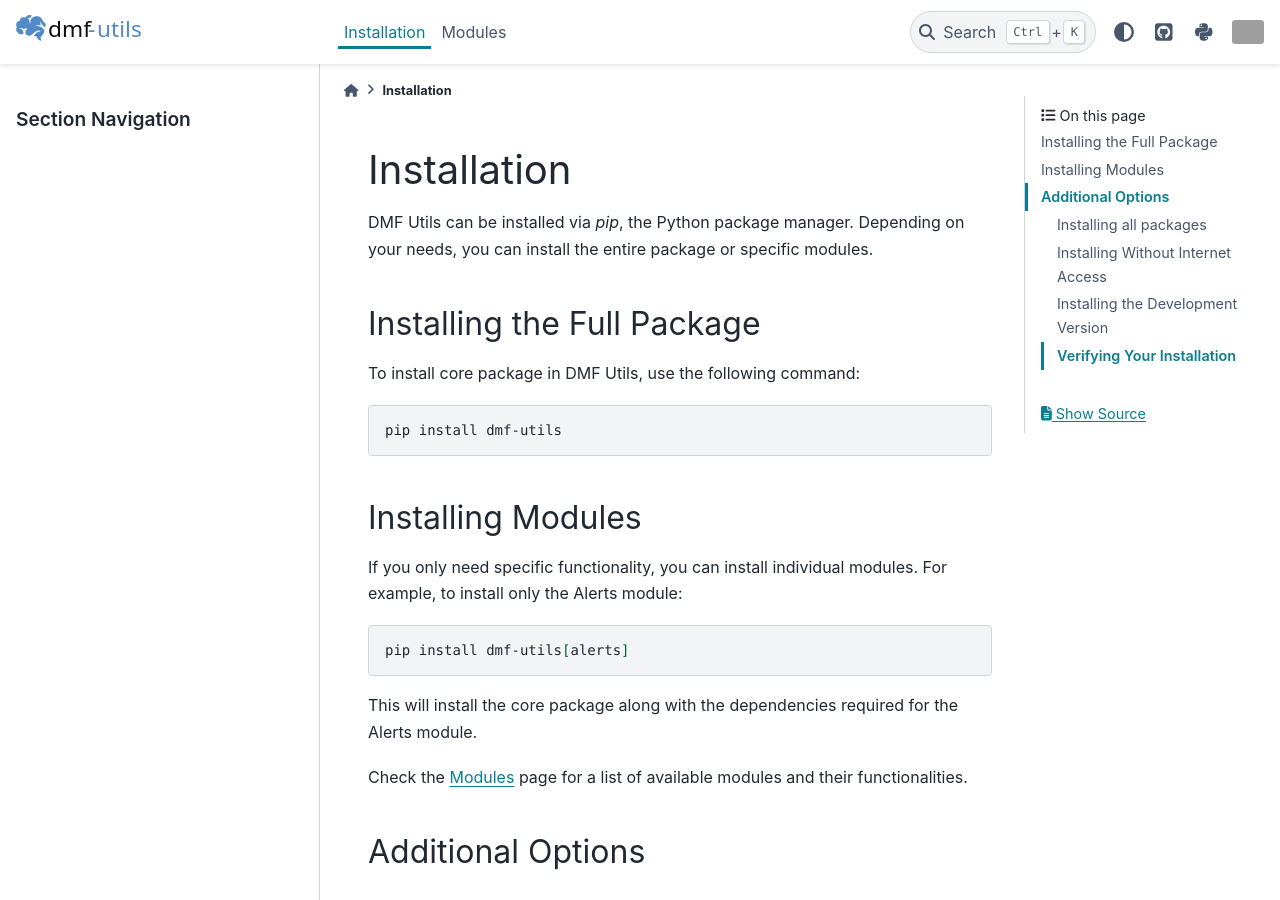
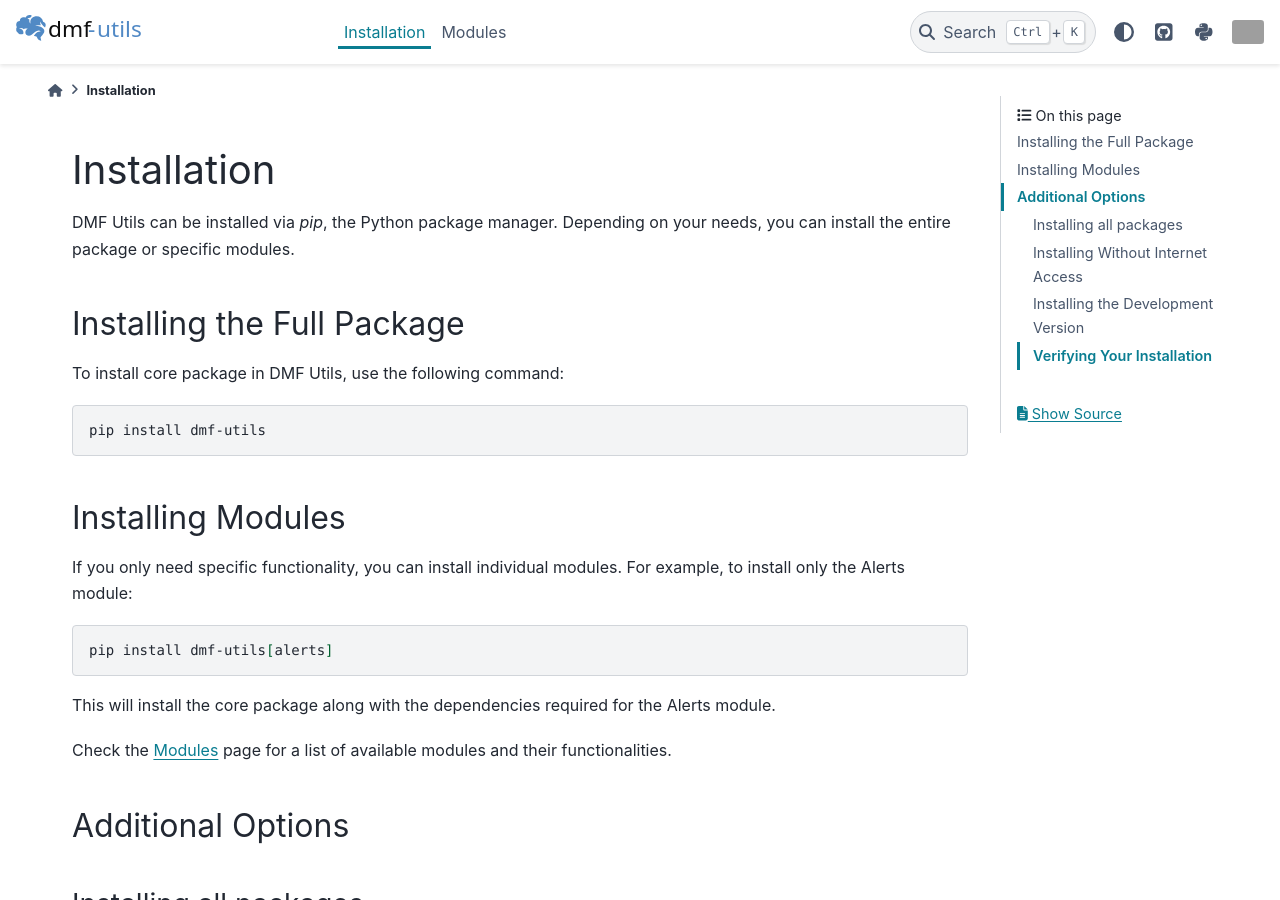
Before and after one commit to memory-formation/dmf-utils, a Sphinx documentation site: the page built from docs/installation.rst, in a window 1280 px wide and 900 px high. Built offline with Sphinx 7.4.7 and the PyData theme 0.15.4, drawn with Linux system fonts in a browser that asks for light colours; grey boxes are pictures that could not be loaded.

Commit message:
Improve documentation. Add favicon and hide sidebar from installation page

```diff
--- a/docs/conf.py
+++ b/docs/conf.py
@@ -61,13 +61,11 @@ language = "en"
 # https://www.sphinx-doc.org/en/master/usage/configuration.html#options-for-html-output
 
 html_theme = "pydata_sphinx_theme"
-html_favicon = "https://brainvitge.org/website/wp-content/themes/brainvitge/favicon.png"
-#html_logo = "https://raw.githubusercontent.com/memory-formation/.github/main/logos/brainvitge.png"
+html_favicon = "assets/favicon.png"
 html_logo = "assets/dmf-utils-inline.svg"
 html_logo_dark = "assets/dmf-utils-inline-dark.svg"
 html_theme_options = {
     "github_url": "https://github.com/memory-formation/dmf-utils",
-    # "navbar_start": ["navbar-logo"],
     "logo": {
         "text": "dmf-utils",
     },
@@ -95,3 +93,7 @@ html_context = {
     "github_version": "main",
     "doc_path": "docs",
 }
+
+html_sidebars = {
+    'installation': []
+}
```
Also changed, not shown: docs/assets/favicon.png (added), 1 other file.
